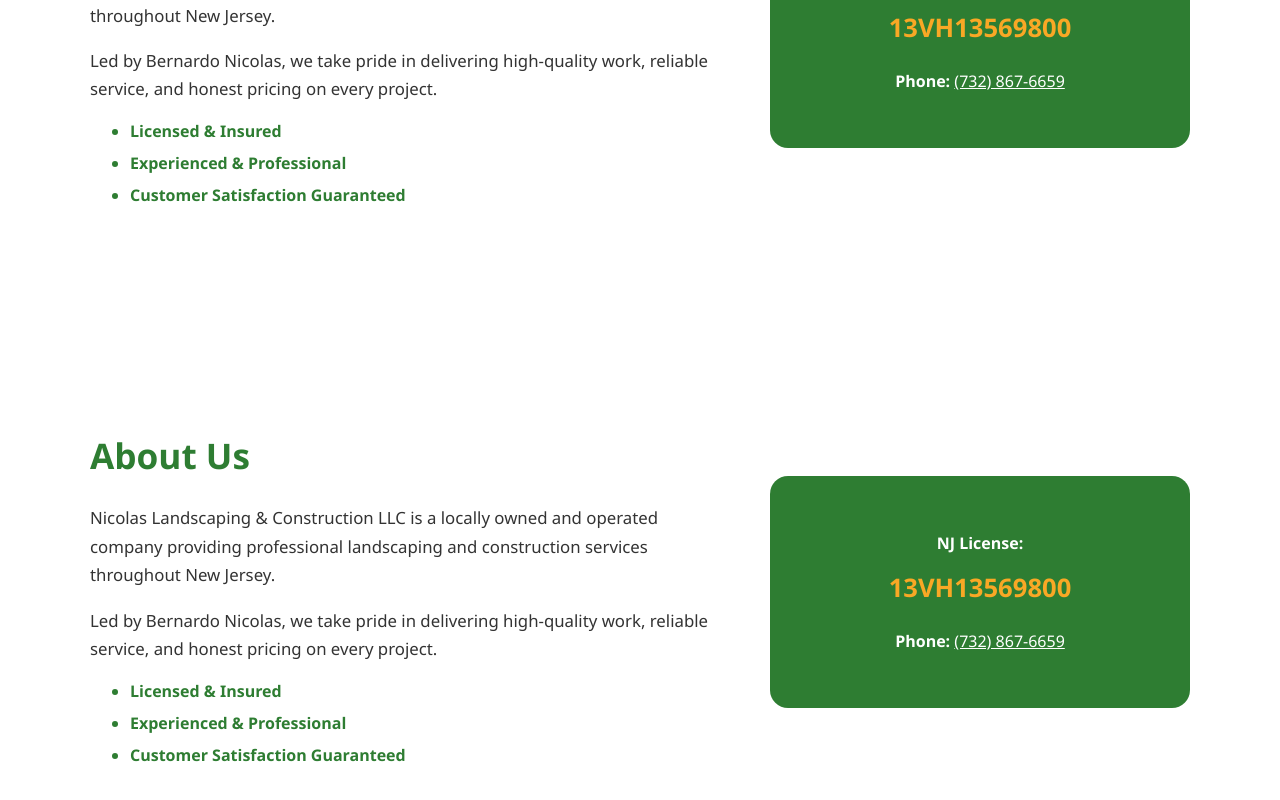
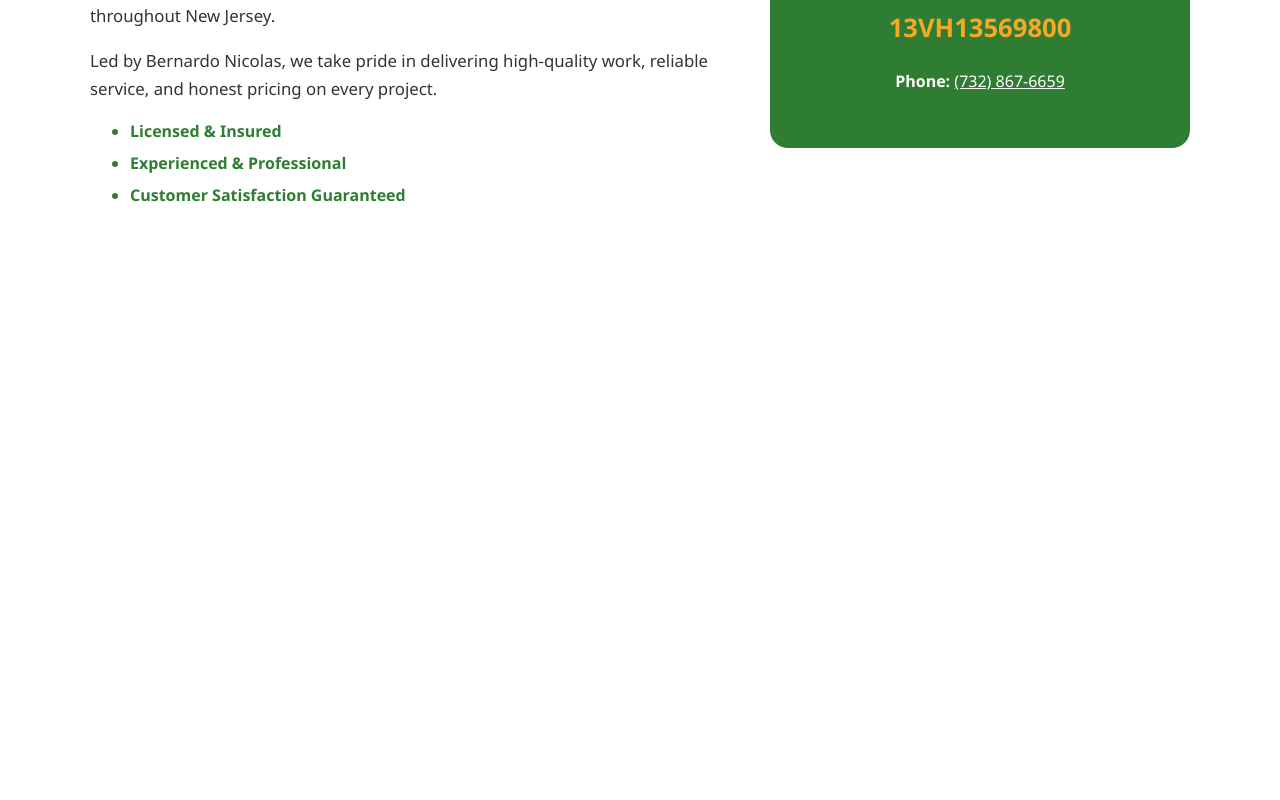
Before and after one commit to vinithreddyg/Nicolas-Nextjs, a Next.js app in the folder nicolasnextjs/: page / in a window 1280 px wide. Shown: the part 1777-2577 px from the top of the page. After the commit the page ends 2089 px from the top, so only its background shows below. Built offline with nearby package versions, Linux system fonts and the light colour scheme; no server answers.

Commit message:
fix: remove duplicate AboutSection component from Page

```diff
--- a/nicolasnextjs/app/page.js
+++ b/nicolasnextjs/app/page.js
@@ -14,7 +14,6 @@
       <HeroSection />
       <ServiceSections trimmingImages={trimmingImages} />
       <AboutSection />
-      <AboutSection />
       <MobileButton />
     </main>
   );
```
